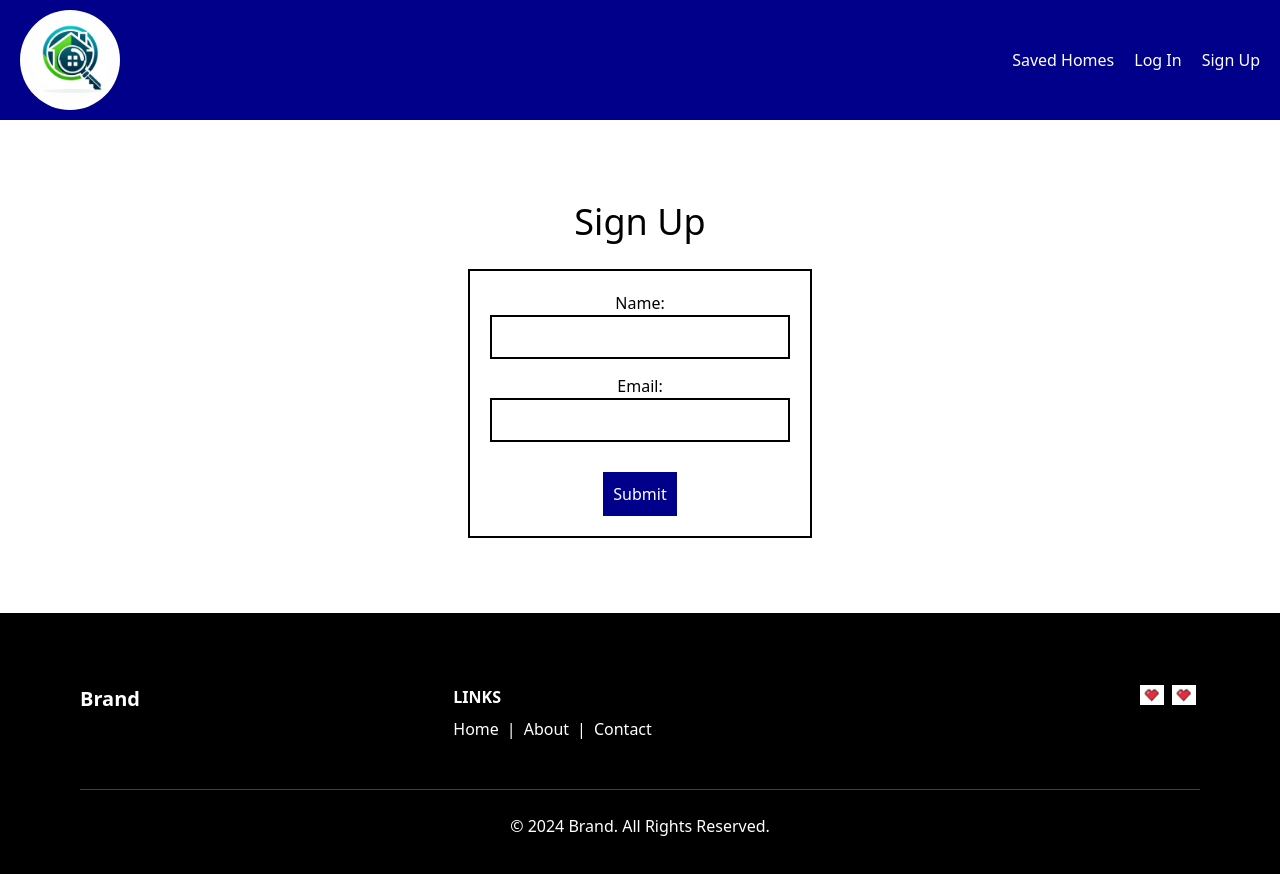
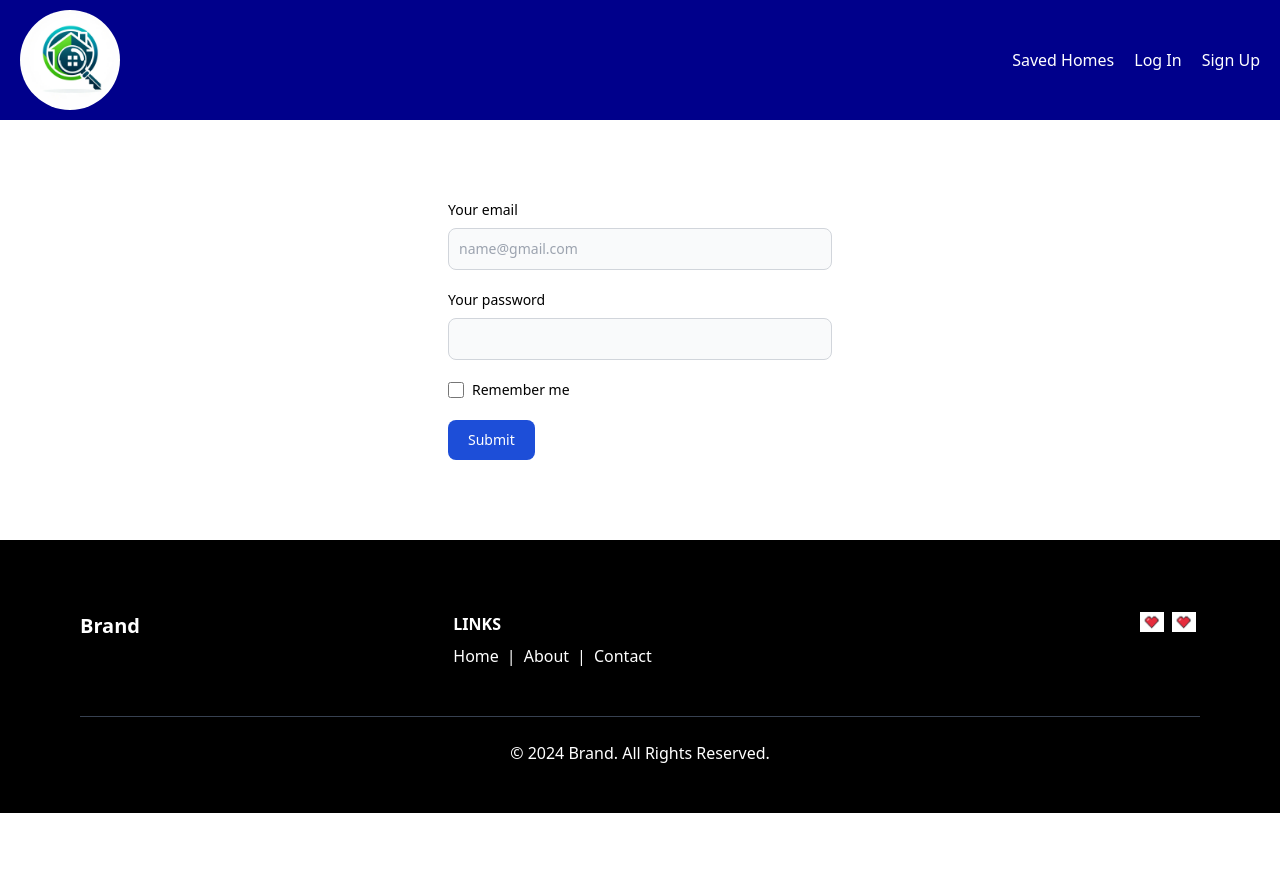
Before and after one commit to badz-boyz/realest-estate-frontend, a Next.js app: page /signup in a window 1280 px wide. Shown: the top 874 px of the page. After the commit the page ends 813 px from the top, so only its background shows below. Built offline with nearby package versions, Linux system fonts and the light colour scheme.

Commit message:
edit sign up form

```diff
--- a/pages/signup.js
+++ b/pages/signup.js
@@ -1,60 +1,82 @@
 import React, { useState } from 'react';
 
 export default function Signup() {
-  const [name, setName] = useState('');
   const [email, setEmail] = useState('');
-
-  const handleNameChange = (e) => {
-    setName(e.target.value);
-  };
+  const [password, setPassword] = useState('');
+  const [rememberMe, setRememberMe] = useState(false);
 
   const handleEmailChange = (e) => {
     setEmail(e.target.value);
   };
 
+  const handlePasswordChange = (e) => {
+    setPassword(e.target.value);
+  };
+
+  const handleRememberMeChange = () => {
+    setRememberMe(!rememberMe);
+  };
+
   const handleSubmit = (e) => {
     e.preventDefault();
     // Handle form submission, e.g., send data to backend or perform further actions
-    console.log('Name:', name);
     console.log('Email:', email);
+    console.log('Password:', password);
+    console.log('Remember Me:', rememberMe);
     // Reset form fields after submission
-    setName('');
     setEmail('');
+    setPassword('');
+    setRememberMe(false);
   };
 
   return (
-    <div style={{ textAlign: 'center', padding: '75px' }}>
-      <h1 style={{ marginBottom: '20px', fontSize: '36px' }}>Sign Up</h1>
-      <form
-        onSubmit={handleSubmit}
-        style={{
-          display: 'inline-block',
-          border: '2px solid black',
-          padding: '20px',
-        }}
-      >
-        <div style={{ marginBottom: '15px' }}>
-          <label style={{ display: 'block', marginBottom: '5px' }}>
-            Name:
-            <input type="text" value={name} onChange={handleNameChange} style={{ width: '100%', padding: '8px', border: '2px solid black' }} />
+    <div className="container p-20 mx-auto">
+      <form className="max-w-sm mx-auto" onSubmit={handleSubmit}>
+        <div className="mb-5">
+          <label htmlFor="email" className="block mb-2 text-sm font-medium text-black">
+            Your email
           </label>
+          <input
+            type="email"
+            id="email"
+            value={email}
+            onChange={handleEmailChange}
+            className="bg-gray-50 border border-gray-300 text-gray-900 text-sm rounded-lg focus:ring-blue-500 focus:border-blue-500 block w-full p-2.5 dark:bg-gray-700 dark:border-gray-600 dark:placeholder-gray-400 dark:text-white dark:focus:ring-blue-500 dark:focus:border-blue-500"
+            placeholder="name@gmail.com"
+            required
+          />
         </div>
-        <div style={{ marginBottom: '15px' }}>
-          <label style={{ display: 'block', marginBottom: '5px' }}>
-            Email:
-            <input type="email" value={email} onChange={handleEmailChange} style={{ width: '100%', padding: '8px', border: '2px solid black' }} />
+        <div className="mb-5">
+          <label htmlFor="password" className="block mb-2 text-sm font-medium text-black">
+            Your password
+          </label>
+          <input
+            type="password"
+            id="password"
+            value={password}
+            onChange={handlePasswordChange}
+            className="bg-gray-50 border border-gray-300 text-gray-900 text-sm rounded-lg focus:ring-blue-500 focus:border-blue-500 block w-full p-2.5 dark:bg-gray-700 dark:border-gray-600 dark:placeholder-gray-400 dark:text-white dark:focus:ring-blue-500 dark:focus:border-blue-500"
+            required
+          />
+        </div>
+        <div className="flex items-start mb-5">
+          <div className="flex items-center h-5">
+            <input
+              id="remember"
+              type="checkbox"
+              checked={rememberMe}
+              onChange={handleRememberMeChange}
+              className="w-4 h-4 border border-gray-300 rounded bg-gray-50 focus:ring-3 focus:ring-blue-300 dark:bg-gray-700 dark:border-gray-600 dark:focus:ring-blue-600 dark:ring-offset-gray-800 dark:focus:ring-offset-gray-800"
+              required
+            />
+          </div>
+          <label htmlFor="remember" className="text-sm font-medium text-black ms-2">
+            Remember me
           </label>
         </div>
         <button
           type="submit"
-          style={{
-            marginTop: '15px',
-            padding: '10px',
-            backgroundColor: 'darkblue',
-            color: 'white',
-            border: 'none',
-            cursor: 'pointer',
-          }}
+          className="text-white bg-blue-700 hover:bg-blue-800 focus:ring-4 focus:outline-none focus:ring-blue-300 font-medium rounded-lg text-sm w-full sm:w-auto px-5 py-2.5 text-center dark:bg-blue-600 dark:hover:bg-blue-700 dark:focus:ring-blue-800"
         >
           Submit
         </button>
```
